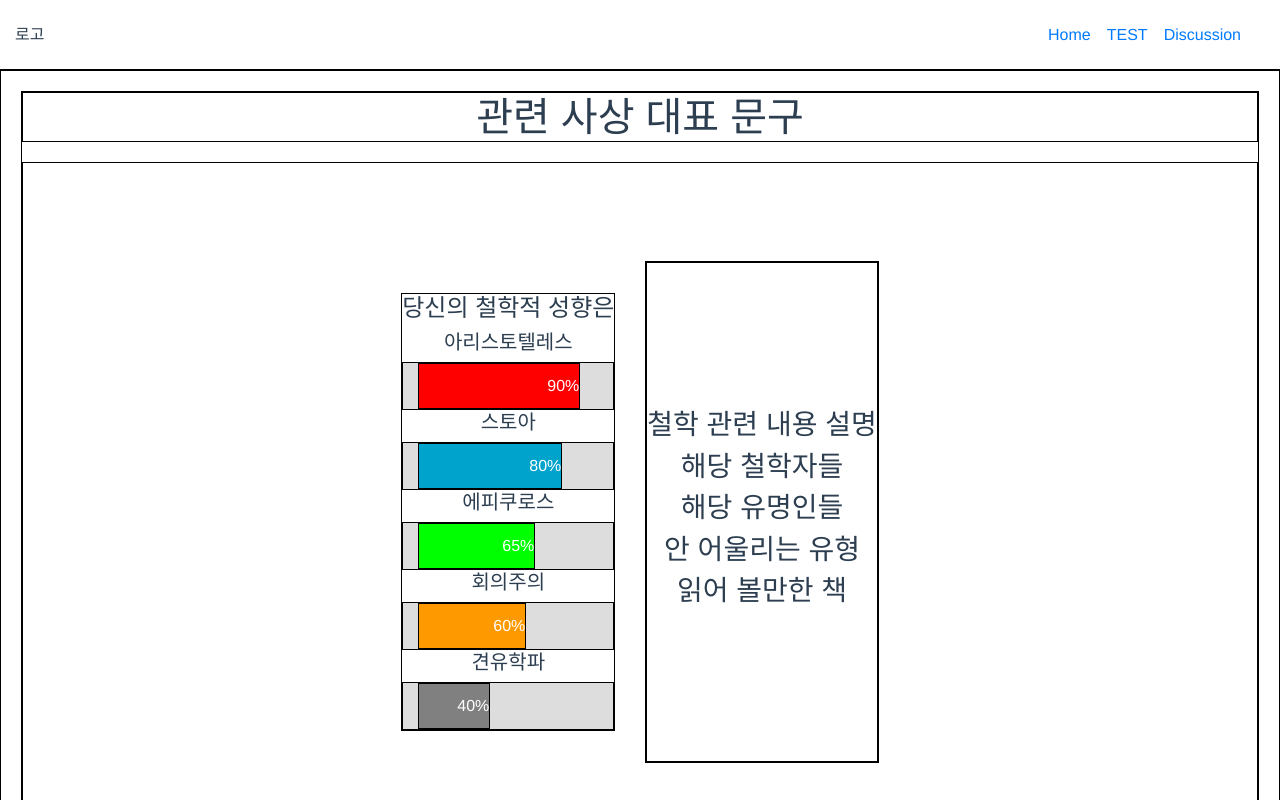
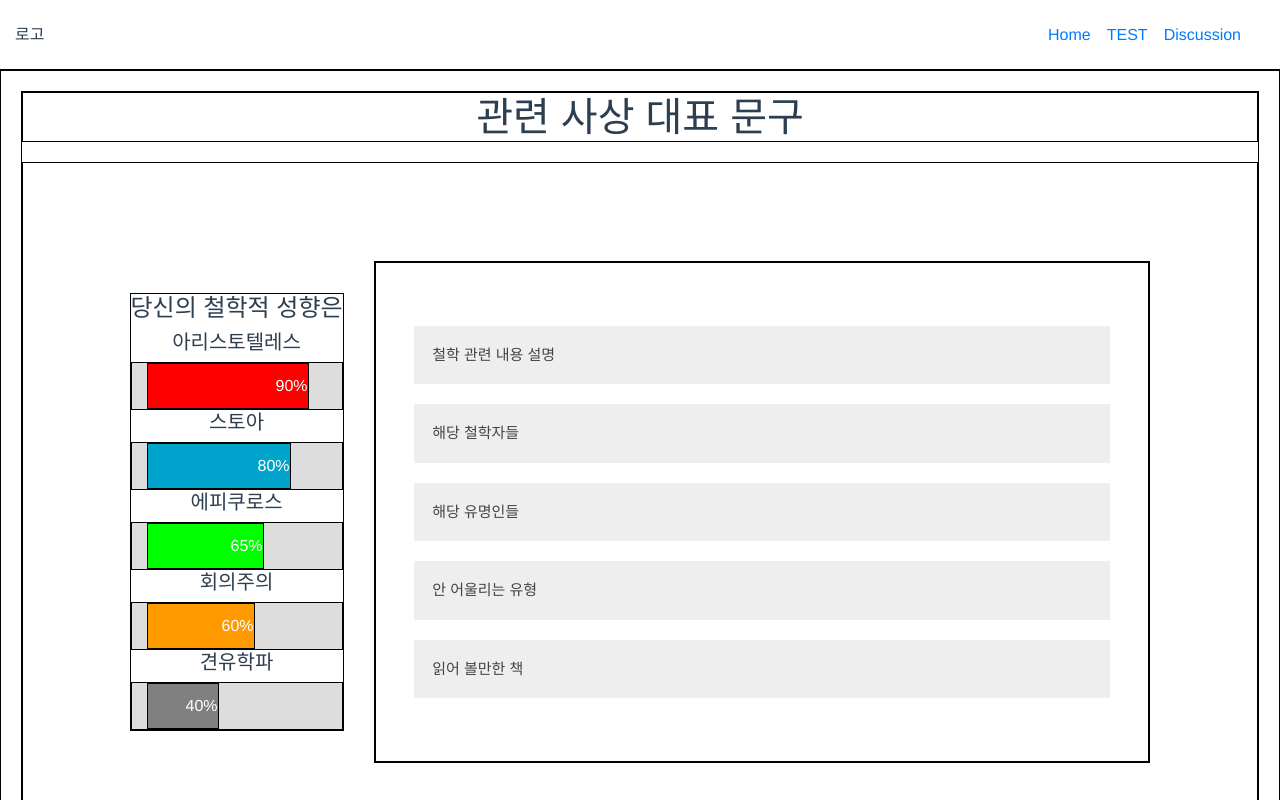
Before and after one commit to lecto17/philosophy, a Vue app in the folder frontend/: page /result in a window 1280 px wide. Shown: the top 800 px of the page. Built offline with nearby package versions, Linux system fonts and the light colour scheme.

Commit message:
장고 뷰 연동

```diff
--- a/frontend/src/App.vue
+++ b/frontend/src/App.vue
@@ -8,6 +8,7 @@
 
 <script>
 import Menu from './components/Menu.vue';
+
 export default {
   name: 'App',
   components: {
--- a/frontend/src/components/Result.vue
+++ b/frontend/src/components/Result.vue
@@ -34,11 +34,31 @@
                 </div>
                 <div class="temp">
                     <div class="textInfo">
-                        <h3> 철학 관련 내용 설명</h3>
-                        <h3> 해당 철학자들</h3>
-                        <h3> 해당 유명인들</h3>
-                        <h3> 안 어울리는 유형</h3>
-                        <h3> 읽어 볼만한 책</h3>
+                        <button @click="showDetail(1)" class="accordion" id="1">철학 관련 내용 설명</button>
+                        <div v-show="asd" class="panel">
+                            <p>아리스토텔레스는 .......</p>
+                        </div>
+
+                        <button @click="showDetail(2)" class="accordion" value="2" id="2">해당 철학자들</button>
+                        <div class="panel">
+                            <p>해당 철학자로는 .........</p>
+                        </div>
+
+                        <button v-on:click="showDetail(3)" class="accordion" id="3">해당 유명인들</button>
+                            <div class="panel">
+                        <p>해당 유명인으로는 .......</p>
+                        </div>
+
+                        <button v-on:click="showDetail(4)" class="accordion" id="4">안 어울리는 유형</button>
+                            <div class="panel">
+                        <p>당신과 안 어울릴 수 있는 사람의 유형은 .......</p>
+                        </div>
+
+                        <button @click="showDetail(5)" class="accordion" id="5">읽어 볼만한 책</button>
+                            <div class="panel">
+                        <p>읽어 볼만한 책으로는 ........</p>
+                        </div>
+
                     </div>
                 </div>
             </div>
@@ -70,10 +90,40 @@
 <script>
 export default {
     name: 'Result',
+    data(){
+        return {
+            asd: false
+        }
+    },
     props: {
         msg: String
+    },
+    methods: {
+        showDetail(num){
+
+            // let panel = document.getElementById(num).nextElementSibling;
+            // alert(panel.style.maxHeight);
+            // if (panel.style.maxHeight) {
+            //     alert("if");
+            //     panel.style.maxHeight = null;
+            // }
+            // else {
+            //     alert("else");
+            //     panel.style.maxHeight = panel.scrollHeight + "px";
+            // }
+
+            var panel = document.getElementById(num).nextElementSibling;
+            if (panel.style.display === "block") {
+                panel.style.display = "none";
+            } else {
+                panel.style.display = "block";
+            }
+
+        }
     }
 }
+
+
 
 </script>
 
@@ -137,9 +187,30 @@ export default {
         margin-left: 30px;
     }
 
-    /* .textInfo{
+   .accordion {
+        background-color: #eee;
+        color: #444;
+        cursor: pointer;
+        padding: 18px;
+        width: 90%;
+        border: none;
+        text-align: left;
+        outline: none;
+        font-size: 15px;
+        transition: 0.4s;
+        margin: 10px;
+    }
 
-    } */
+    .active, .accordion:hover {
+        background-color: #ccc;
+    }
+
+    .panel {
+        padding: 0 18px;
+        display: none;
+        background-color: white;
+        overflow: hidden;
+    }
 
     /* .person, .userInfo{
         display: flex;
--- a/frontend/src/components/Test.vue
+++ b/frontend/src/components/Test.vue
@@ -18,26 +18,6 @@
               <span> Q-{{ index + paging }} {{ QuestionNum }} </span>
             </div>
             <div class="selection_wrap">
-              <!-- <div class="selection_num1">
-                <input type="radio" :name="'selection' + index" vlaue="1" />
-                <span>매우 그렇다</span>
-              </div>
-              <div class="selection_num2">
-                <input type="radio" :name="'selection' + index" vlaue="2" />
-                <span>그렇다</span>
-              </div>
-              <div class="selection_num3">
-                <input type="radio" :name="'selection' + index" vlaue="3" />
-                <span>보통이다</span>
-              </div>
-              <div class="selection_num4">
-                <input type="radio" :name="'selection' + index" vlaue="4" />
-                <span>그렇지 않다</span>
-              </div>
-              <div class="selection_num5">
-                <input type="radio" :name="'selection' + index" vlaue="5" />
-                <span>전혀 그렇지 않다</span>
-              </div> -->
               <b-form-group>
                 <b-form-radio-group
                   id="radio-slots"
@@ -88,7 +68,7 @@ export default {
     return {
       values: [],
       philosophy: {
-        aris: 0,
+        aris: 1,
         stoic: 0,
         epic: 0,
         skep: 0,
@@ -154,13 +134,31 @@ export default {
       } else {
         alert('채워')
       }
+      alert('Clicked');
+      fetch('localhost:8000/test/result', {
+        method: 'POST',
+        body: JSON.stringify(this.philosophy)
+      })
+      .then((response) => {
+          if(response.ok) {
+            alert('통신 성공');
+            return ;
+            //return response.json();
+          }
+
+          alert('통신 실패');
+          //throw new Error('NET Error');
+      })//.catch(error => console.error('Error: ', console.error()))
+      alert('finish');
     },
   },
   computed: {
     checkedBtnCount() {
       return this.values.filter((nullCount) => nullCount != null).length;
     },
-  },
+  }
+
+
 };
 </script>
 
```
Also changed, not shown: 2 other files (tests, documents, lock files or other folders).
